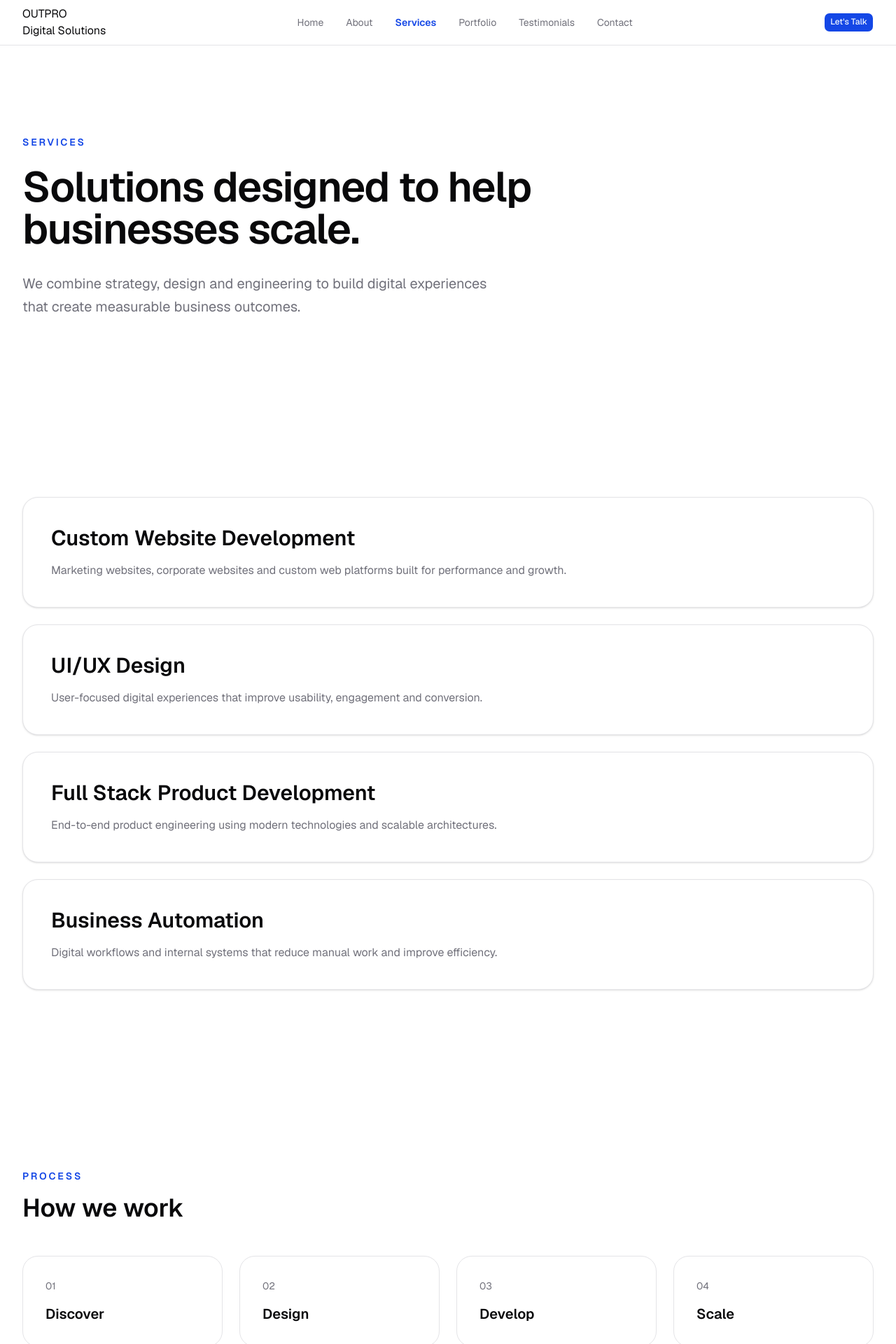
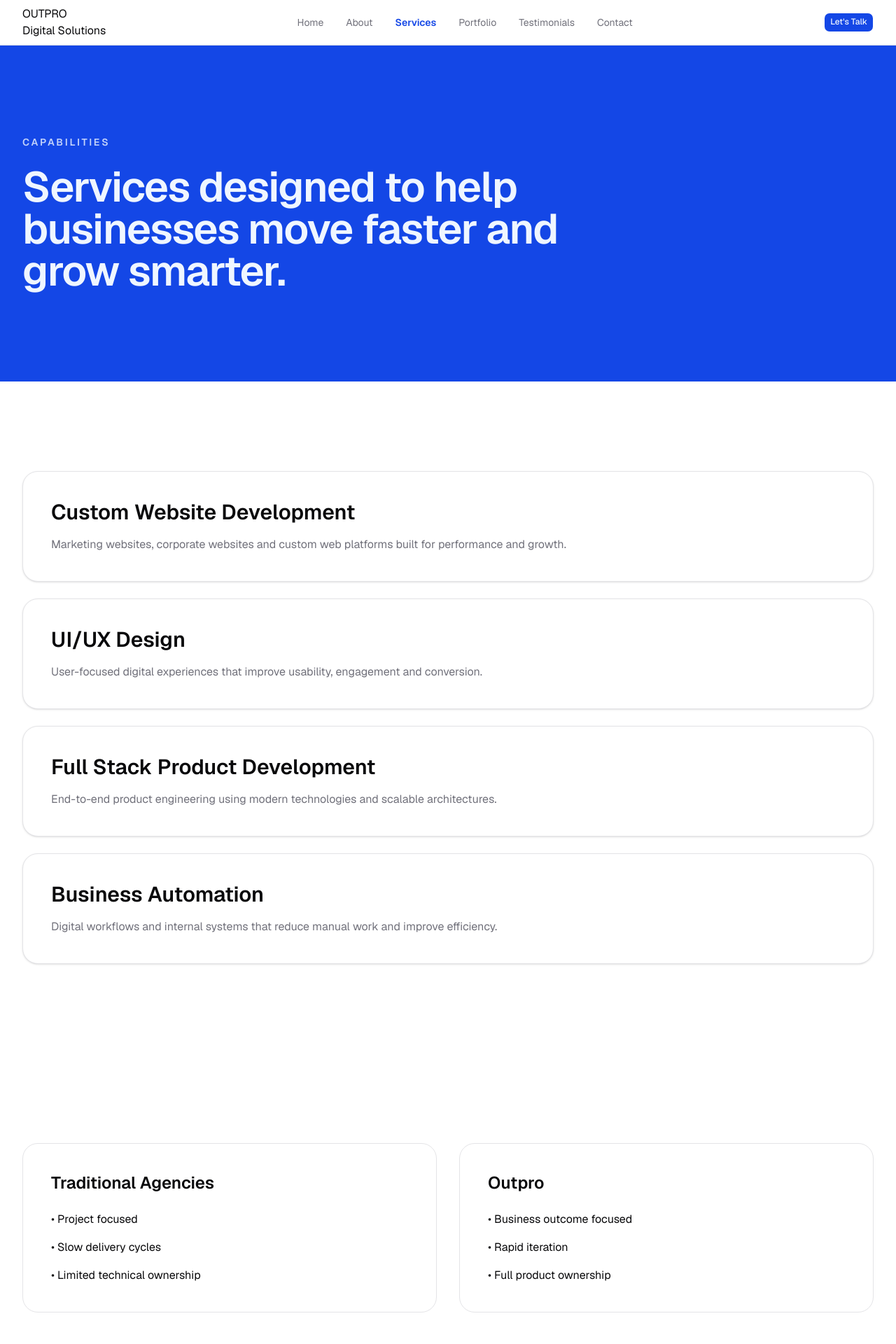
Before and after one commit to IncharaX/outpro-india3, a Next.js app: page /services in a window 1280 px wide. Shown: the top 1920 px of the page at 70% size. Built offline with nearby package versions, Linux system fonts and the light colour scheme.

Commit message:
update with the services page

```diff
--- a/src/app/services/page.tsx
+++ b/src/app/services/page.tsx
@@ -1,5 +1,6 @@
 import { CTASection } from "@/src/marketing/cta-section";
 import { ProcessSection } from "@/src/marketing/process-section";
+import { ServiceComparison } from "@/src/marketing/service-comparison";
 import { ServicesHero } from "@/src/marketing/services-hero";
 import { ServicesList } from "@/src/marketing/services-list";
 
@@ -11,6 +12,7 @@ export default function ServicesPage() {
     <>
       <ServicesHero />
       <ServicesList />
+      <ServiceComparison />
       <ProcessSection />
       <CTASection />
     </>
--- /dev/null
+++ b/src/marketing/service-comparison.tsx
@@ -0,0 +1,51 @@
+import { Container } from "../components/layout/container";
+import { Section } from "../components/layout/section";
+
+
+export function ServiceComparison() {
+  const items = [
+    {
+      title: "Traditional Agencies",
+      points: [
+        "Project focused",
+        "Slow delivery cycles",
+        "Limited technical ownership",
+      ],
+    },
+    {
+      title: "Outpro",
+      points: [
+        "Business outcome focused",
+        "Rapid iteration",
+        "Full product ownership",
+      ],
+    },
+  ];
+
+  return (
+    <Section>
+      <Container>
+        <div className="grid gap-8 md:grid-cols-2">
+          {items.map((item) => (
+            <div
+              key={item.title}
+              className="rounded-3xl border p-10"
+            >
+              <h3 className="mb-6 text-2xl font-semibold">
+                {item.title}
+              </h3>
+
+              <ul className="space-y-4">
+                {item.points.map((point) => (
+                  <li key={point}>
+                    • {point}
+                  </li>
+                ))}
+              </ul>
+            </div>
+          ))}
+        </div>
+      </Container>
+    </Section>
+  );
+}
--- a/src/marketing/services-hero.tsx
+++ b/src/marketing/services-hero.tsx
@@ -4,21 +4,16 @@ import { Section } from "../components/layout/section";
 
 export function ServicesHero() {
   return (
-    <Section>
+    <Section className="bg-primary text-primary-foreground">
       <Container>
         <div className="max-w-4xl">
-          <p className="mb-6 text-sm font-semibold uppercase tracking-[0.2em] text-primary">
-            Services
+          <p className="mb-6 text-sm font-semibold uppercase tracking-[0.2em] opacity-80">
+            Capabilities
           </p>
 
           <h1 className="text-4xl font-semibold tracking-tight md:text-6xl">
-            Solutions designed to help businesses scale.
+            Services designed to help businesses move faster and grow smarter.
           </h1>
-
-          <p className="mt-8 max-w-2xl text-xl leading-relaxed text-muted-foreground">
-            We combine strategy, design and engineering to build digital
-            experiences that create measurable business outcomes.
-          </p>
         </div>
       </Container>
     </Section>
```
